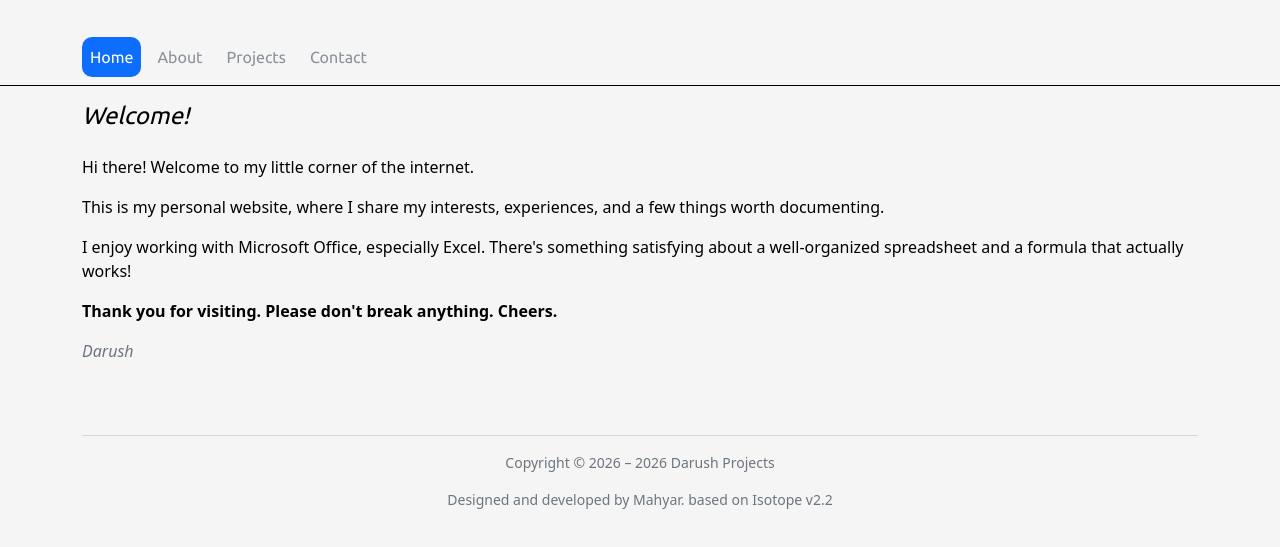
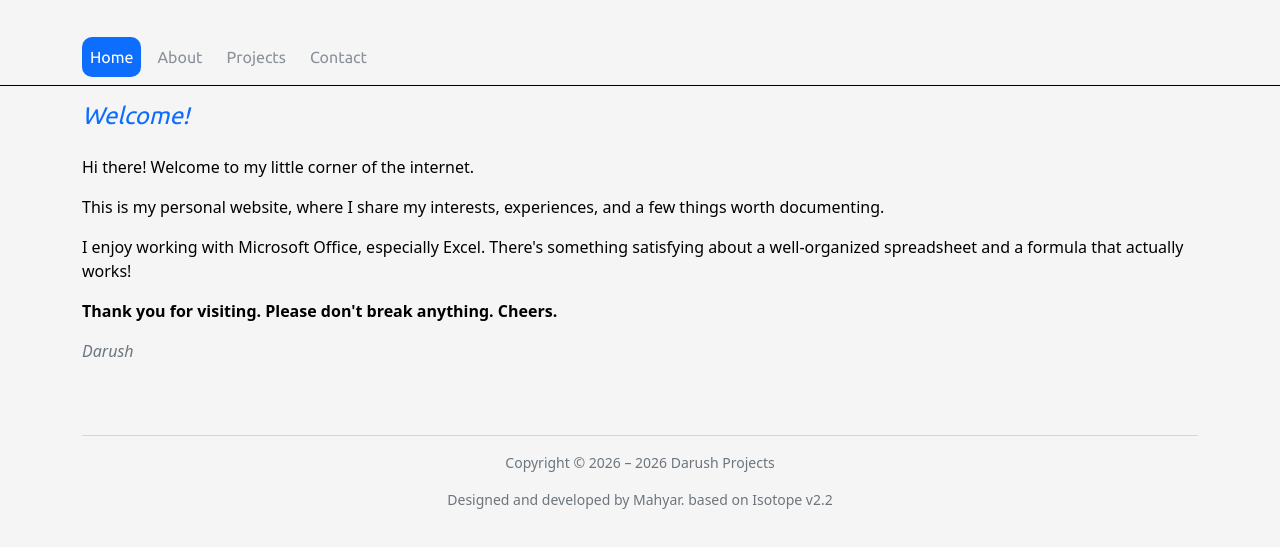
Before and after one commit to darushbayat-gif/darushbayat-gif.github.io, a plain HTML site: page index.html in a window 1280 px wide. Shown: the part 99-646 px from the top of the page. Drawn offline with Linux system fonts and the light colour scheme.

Commit message:
Update index.html

```diff
--- a/index.html
+++ b/index.html
@@ -37,7 +37,7 @@
         </nav>
 
         <main class="container py-3">
-            <h4 class="mb-4 Ubuntu"><em>Welcome!</em></h4>
+            <h4 class="mb-4 text-info Ubuntu"><em>Welcome!</em></h4>
 
             <p>Hi there! Welcome to my little corner of the internet.</p>
 
```
